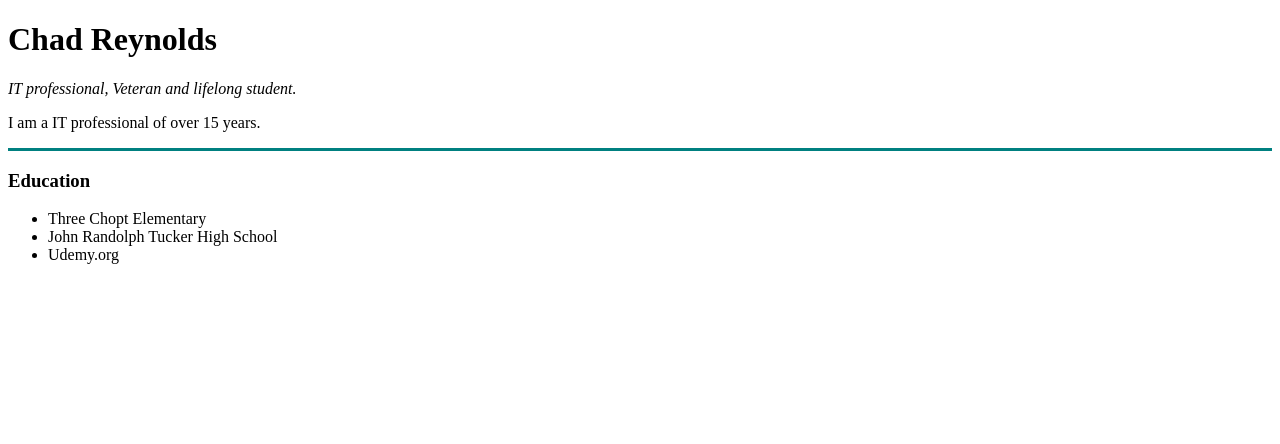
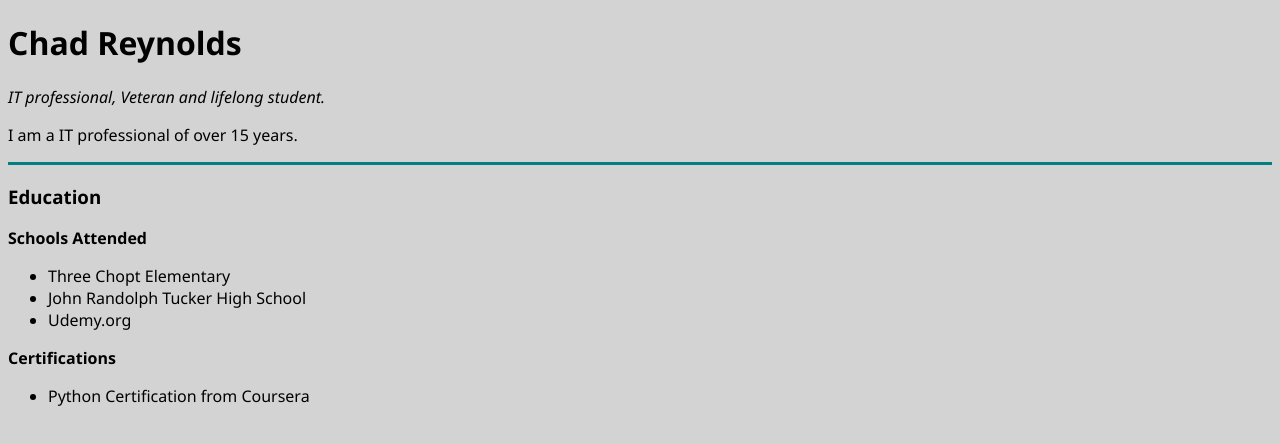
Before and after one commit to creynolds0108/myWebSite, a plain HTML site: page index.html in a window 1280 px wide. Drawn offline with Linux system fonts and the light colour scheme.

Commit message:
index.html additional

```diff
--- a/index.html
+++ b/index.html
@@ -9,6 +9,7 @@
   <meta name="viewport" content="width=device-width, initial-scale=1.0">
   <meta name="author" content="Chad Reynolds">
   <meta name="description" content="Website created by Chad Reynolds to host his information">
+  <link rel="stylesheet" href="styles.css">
   <title>Chad's Personal Site</title>
 </head>
 <body>
@@ -17,10 +18,17 @@
   <p>I am a IT professional of over 15 years.</p>
   <hr size="3" noshade color="teal">
   <h3>Education</h3>
-    <ul>
-      <li>Three Chopt Elementary</li>
-      <li>John Randolph Tucker High School</li>
-      <li>Udemy.org</li>
-    </ul>
+    <div id="education"><strong>Schools Attended</strong>
+      <ul>
+        <li>Three Chopt Elementary</li>
+        <li>John Randolph Tucker High School</li>
+        <li>Udemy.org</li>
+      </ul>
+    </div>
+    <div id="certs"><strong>Certifications</strong>
+      <ul>
+        <li>Python Certification from Coursera</li>
+      </ul>
+    </div>
 </body>
 </html>
```
